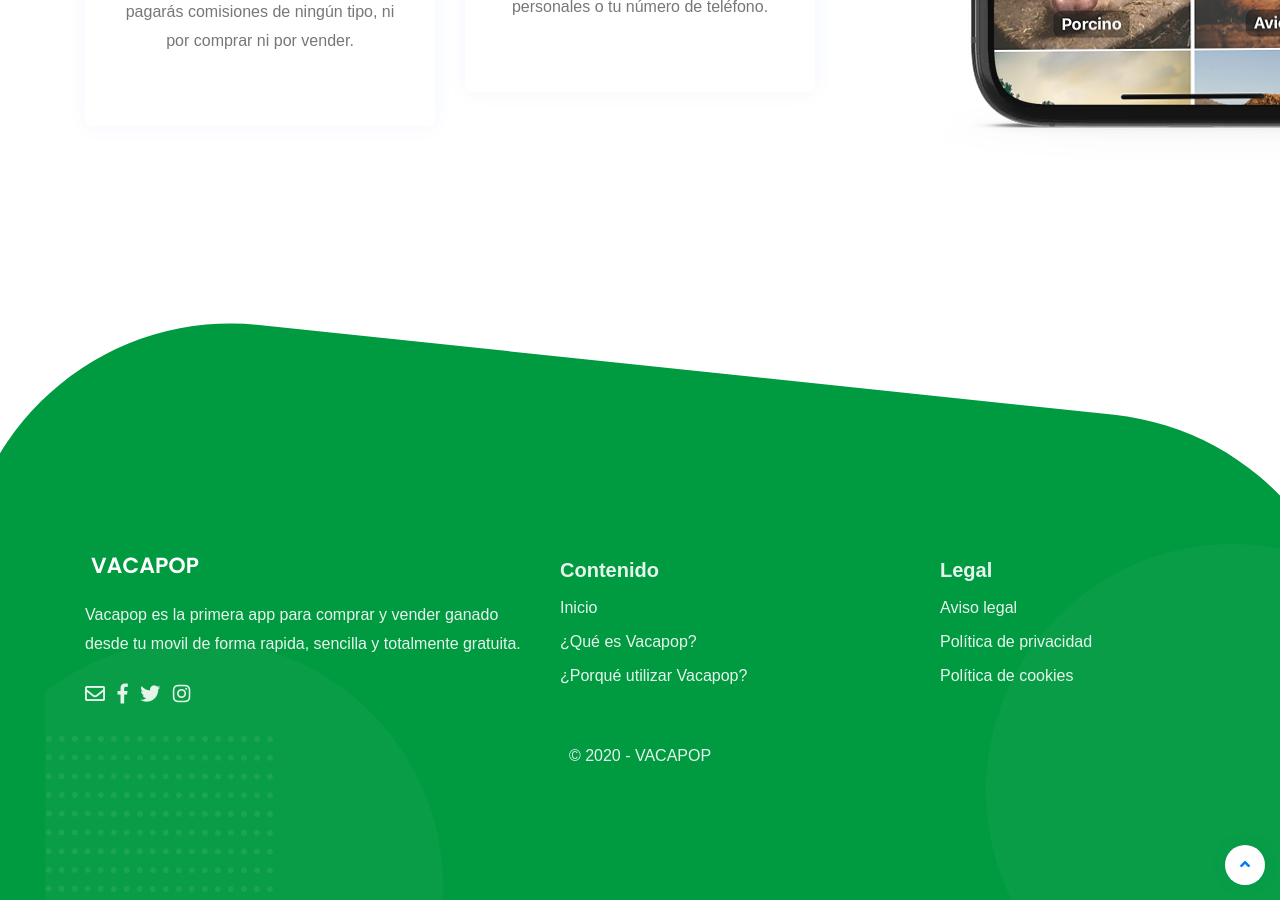
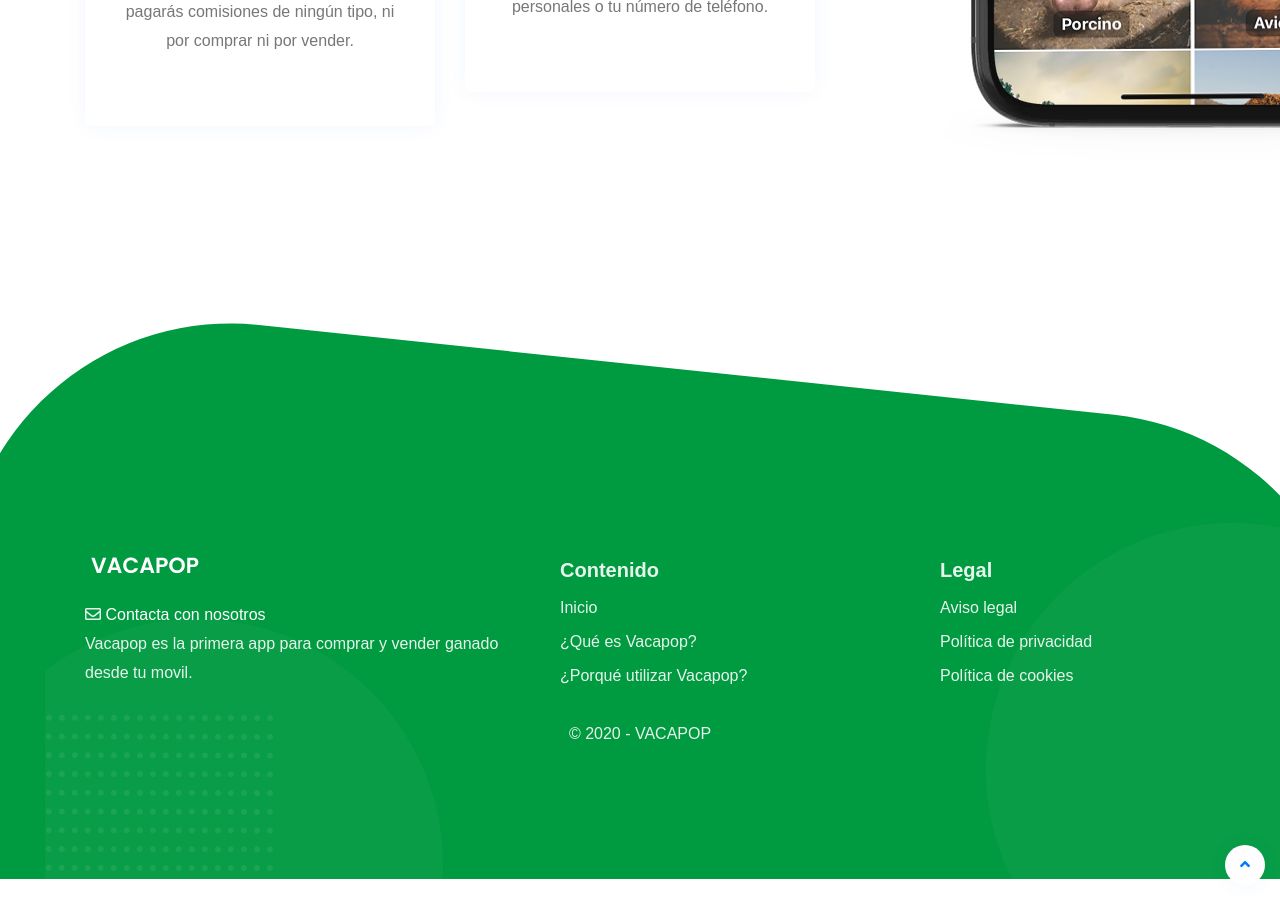
Before and after one commit to project-market-bb/project-market-bb.github.io, a Jekyll site: the page built from index.html, in a window 1280 px wide and 900 px high, scrolled down 2991 px. Built offline with Jekyll 4.4.1, drawn with Linux system fonts in a browser that asks for light colours; some web fonts are replaced; after the commit the page ends 3870 px from its top, so only the background shows below that.

Commit message:
Edit footer

```diff
--- a/_includes/footer.html
+++ b/_includes/footer.html
@@ -5,13 +5,22 @@
                 <div class="col-md-6 col-lg-5">
                     <a href="{{site.url}}" class="footer-logo"><img src="{{site.logo}}" alt="{{site.title}}" /></a>
                     <div class="footer-widget">
-                        <p>Vacapop es la primera app para comprar y vender ganado desde tu movil de forma rapida, sencilla y totalmente gratuita.</p>
+                        <p>
+                            <i class="far fa-envelope"></i>
+                            <a style='color: white !important' href='mailto:hola@vacapop.com'>
+                                Contacta con nosotros
+                            </a>
+                            <br>
+                            Vacapop es la primera app para comprar y vender ganado desde tu movil.
+                            <!--
+                                Vacapop es la primera app para comprar y vender ganado desde tu movil de forma rapida, sencilla y totalmente gratuita.</p>
                                 <ul class="social-link list-inline">
                                     <li class="list-inline-item"><a href="mailto:hola@vacapop.com"><i class="far fa-envelope"></i></a></li>
                                     <li class="list-inline-item"><a target='_blank' href="https://www.facebook.com/vacapopapp"><i class="fab fa-facebook-f"></i></a></li>
                                     <li class="list-inline-item"><a target='_blank' href="https://twitter.com/vacapop"><i class="fab fa-twitter"></i></a></li>
                                     <li class="list-inline-item"><a target='_blank' href="https://www.instagram.com/vacapop_app"><i class="fab fa-instagram"></i></a></li>
                                 </ul>
+                            -->
                     </div>
                 </div>
                 <div class="col-md-6 col-lg-3">
```
Lines whose indentation alone changed are shown as unchanged.
